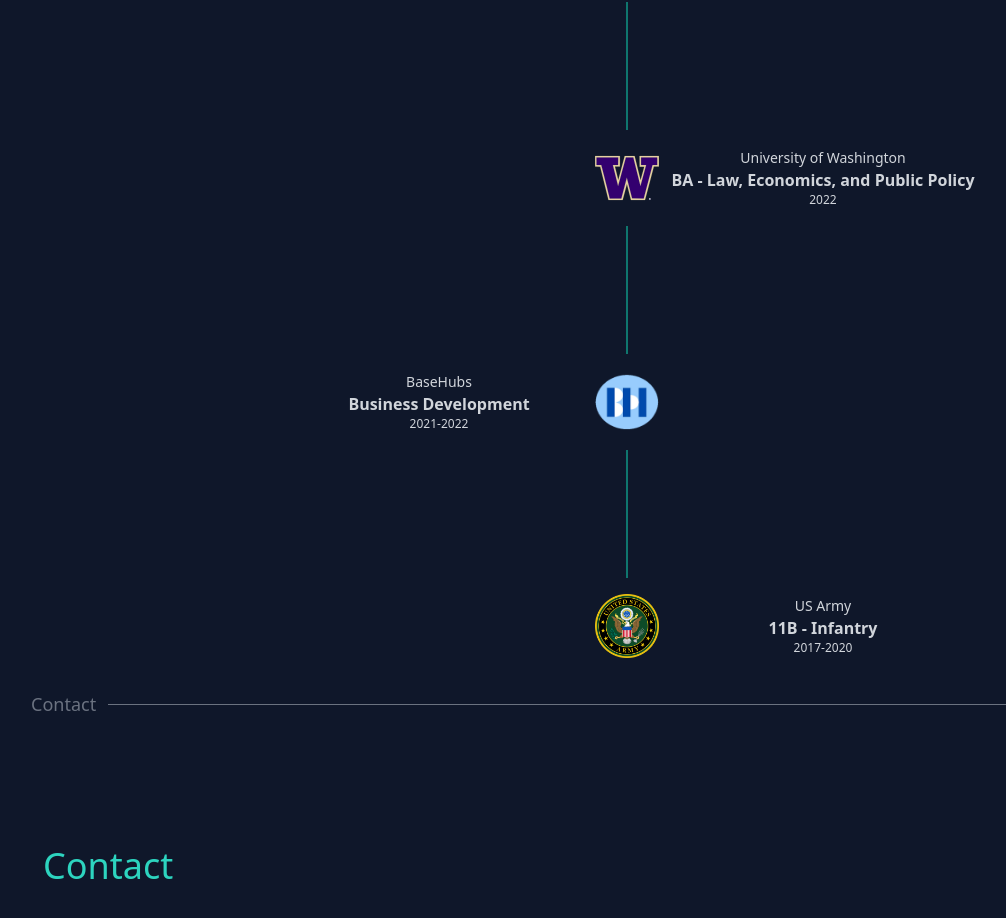
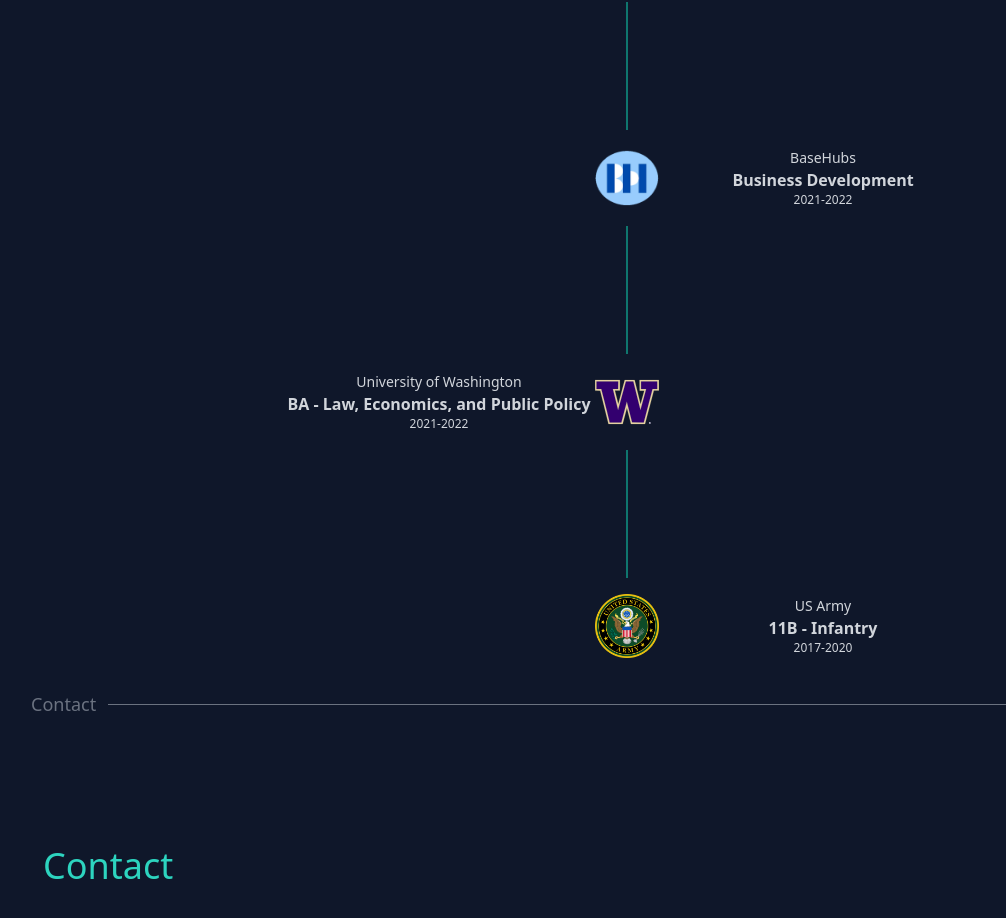
Before and after one commit to dylanullrich/portfolio, a Next.js app: page / in a window 1280 px wide. Shown: the part 2840-3758 px from the top of the page, without its empty margins (13-1019 px from the left). Built offline with nearby package versions, Linux system fonts and the light colour scheme.

Commit message:
small data change

```diff
--- a/components/Experience/index.tsx
+++ b/components/Experience/index.tsx
@@ -16,16 +16,16 @@ const experience: Job[] = [
     imgUrl: '/images/cflogo.png',
   },
   {
-    companyName: 'University of Washington',
-    jobTitle: 'BA - Law, Economics, and Public Policy',
-    timeActive: '2022',
-    imgUrl: '/images/uwlogo.svg',
-  },
-  {
     companyName: 'BaseHubs',
     jobTitle: 'Business Development',
     timeActive: '2021-2022',
     imgUrl: '/images/BaseHubslogo.png',
+  },
+  {
+    companyName: 'University of Washington',
+    jobTitle: 'BA - Law, Economics, and Public Policy',
+    timeActive: '2021-2022',
+    imgUrl: '/images/uwlogo.svg',
   },
   {
     companyName: 'US Army',
```
